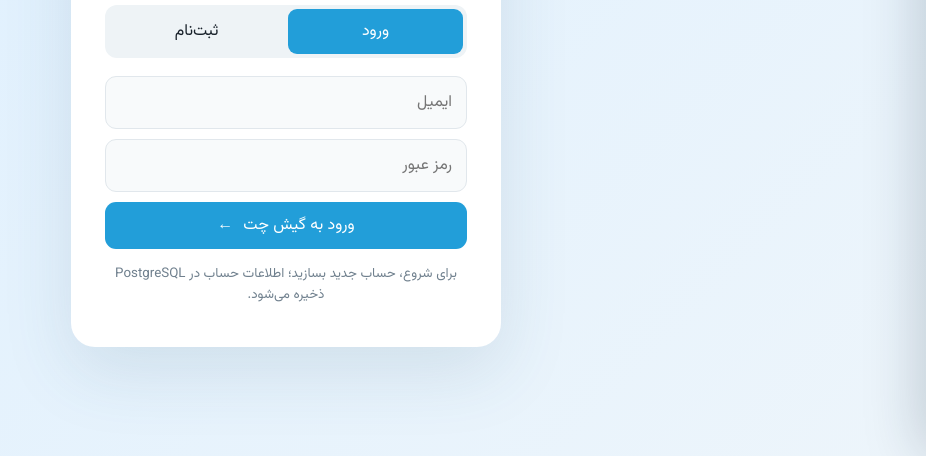
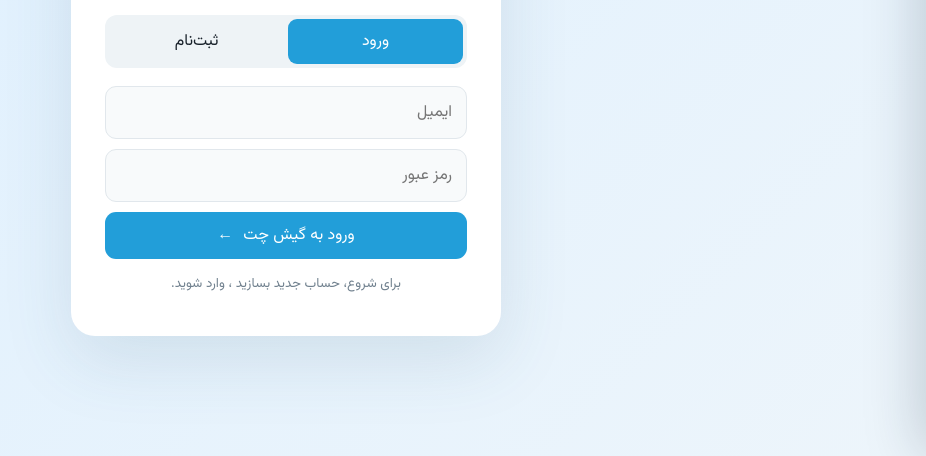
Before and after one commit to morycal2/gishchat25, a website: page public/index.html in a window 1280 px wide. Shown: the part 344-800 px from the top of the page, without its empty margins (354-1280 px from the left). Drawn offline with nearby package versions, Linux system fonts and the light colour scheme.

Commit message:
Update index.html

```diff
--- a/public/index.html
+++ b/public/index.html
@@ -8,7 +8,7 @@
 <link rel="stylesheet" href="style.css"><script src="https://cdn.socket.io/4.8.1/socket.io.min.js"></script><script src="config.js"></script>
 </head>
 <body>
-<div id="auth" class="auth"><div class="auth-card"><div class="logo-orb logo-image"><img src="gish-icon.png" alt="آیکن گیش چت"></div><div class="eyebrow">GISH CHAT</div><h1>گیش چت</h1><p>ساده، سریع و حرفه‌ای</p><div class="tabs"><button class="active" data-tab="login">ورود</button><button data-tab="register">ثبت‌نام</button></div><form id="loginForm"><input id="loginEmail" type="email" autocomplete="email" placeholder="ایمیل" required><input id="loginPass" type="password" autocomplete="current-password" placeholder="رمز عبور" required><button class="primary big-btn">ورود به گیش چت <span>←</span></button></form><form id="registerForm" class="hidden"><input id="regName" placeholder="نام نمایشی" required><input id="regEmail" type="email" autocomplete="email" placeholder="ایمیل" required><input id="regPass" type="password" autocomplete="new-password" placeholder="رمز عبور (حداقل ۶ کاراکتر)" required><button class="primary big-btn">ساخت حساب <span>←</span></button></form><small>برای شروع، حساب جدید بسازید؛ اطلاعات حساب در PostgreSQL ذخیره می‌شود.</small><div id="authError" class="error"></div></div></div>
+<div id="auth" class="auth"><div class="auth-card"><div class="logo-orb logo-image"><img src="gish-icon.png" alt="آیکن گیش چت"></div><div class="eyebrow">GISH CHAT</div><h1>گیش چت</h1><p>ساده، سریع و حرفه‌ای</p><div class="tabs"><button class="active" data-tab="login">ورود</button><button data-tab="register">ثبت‌نام</button></div><form id="loginForm"><input id="loginEmail" type="email" autocomplete="email" placeholder="ایمیل" required><input id="loginPass" type="password" autocomplete="current-password" placeholder="رمز عبور" required><button class="primary big-btn">ورود به گیش چت <span>←</span></button></form><form id="registerForm" class="hidden"><input id="regName" placeholder="نام نمایشی" required><input id="regEmail" type="email" autocomplete="email" placeholder="ایمیل" required><input id="regPass" type="password" autocomplete="new-password" placeholder="رمز عبور (حداقل ۶ کاراکتر)" required><button class="primary big-btn">ساخت حساب <span>←</span></button></form><small>برای شروع، حساب جدید بسازید ، وارد شوید.</small><div id="authError" class="error"></div></div></div>
 
 <div id="app" class="app hidden">
 <aside class="sidebar">
```
